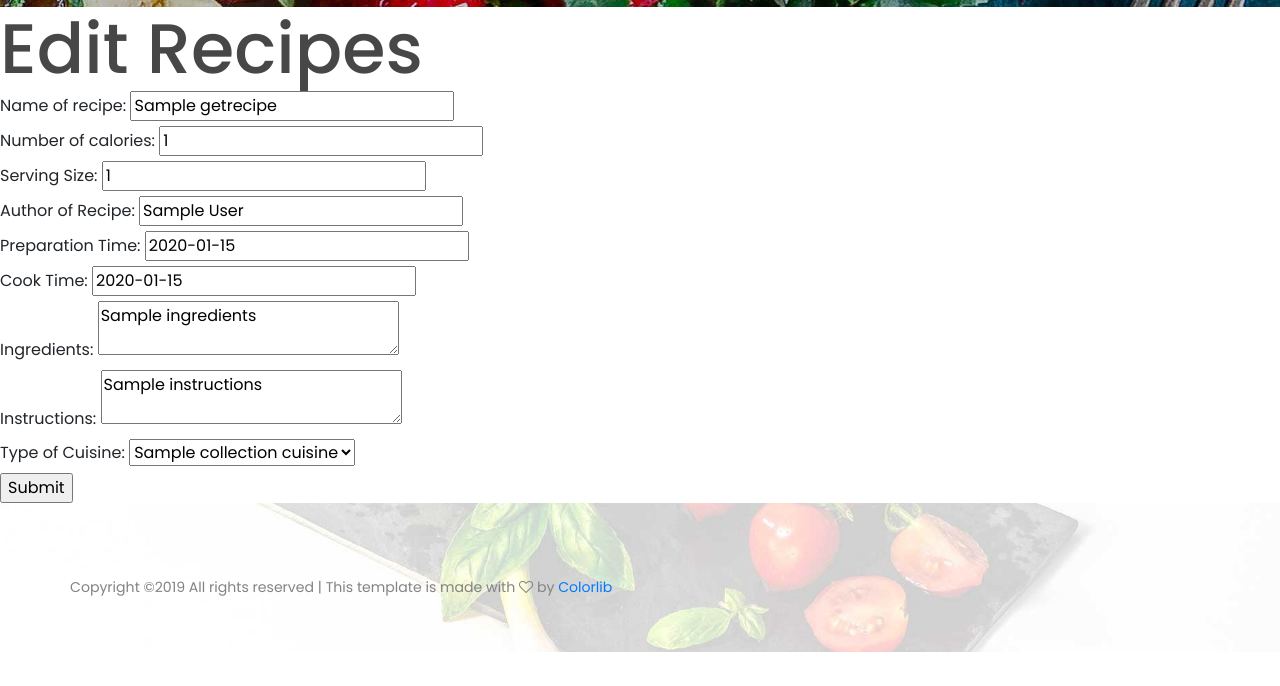
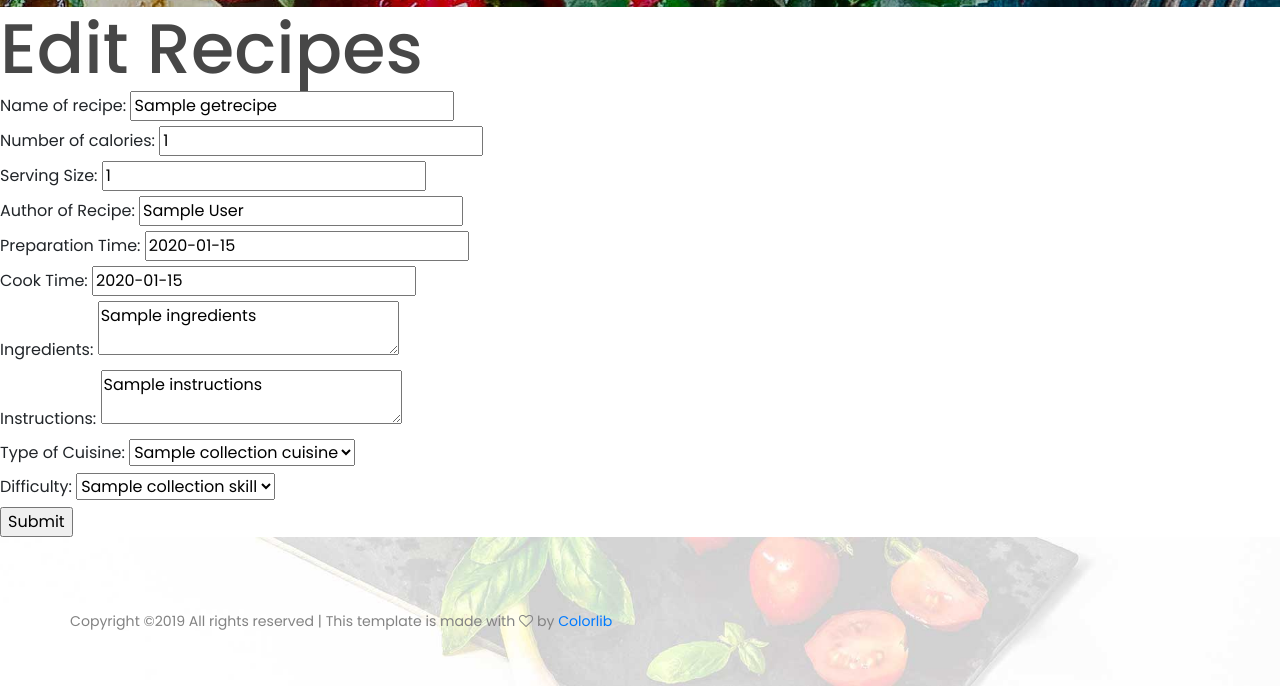
Before and after one commit to Code-Institute-Submissions/data-centric-project-4, a Flask app: template templates/edit.html in a window 1280 px wide. Shown: the part 1098-1784 px from the top of the page. Before the commit the page ends 1750 px from the top, so only its background shows below. Run offline with Flask 2, Linux system fonts and the light colour scheme; the template is opened without the code that fills it: most values are stand-ins (such as "Sample title", 1, 10 or a date in 2020); some libraries are stand-ins or nearby versions.

Commit message:
Add difficulty criteria in edit html

```diff
--- a/templates/edit.html
+++ b/templates/edit.html
@@ -47,6 +47,17 @@
     {% endfor %}
     </select>
     </div>
+    <div>
+    <label>Difficulty:</label>
+    <select name = 'difficulty'>
+    {% for d in collection_skill %}
+        {%if d['name'] in getrecipe.difficulty %}
+        <option selected>{{getrecipe.difficulty}}</option>
+        {% else %}
+        <option>{{d['name']}}</option>
+        {%endif %}
+    {% endfor %}
+    </select>
      <div>
         <input type='submit'/>
     </div>
```
